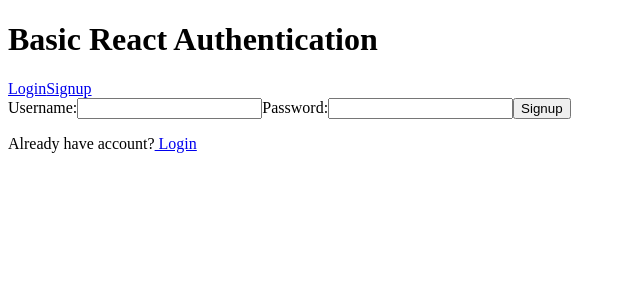
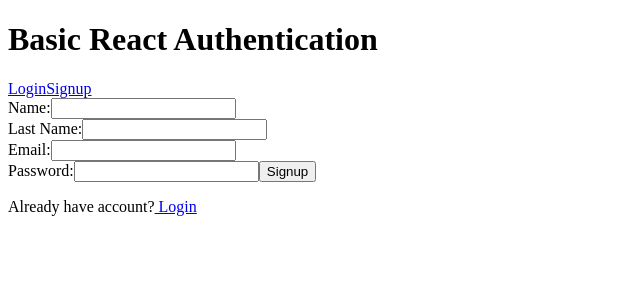
Before and after one commit to on2wheels-es/front-end, a React (Create React App) app: page /signup in a window 1280 px wide. Shown: the top 300 px of the page, without its empty margins (0-640 px from the left). Built offline with nearby package versions, Linux system fonts and the light colour scheme; no server answers.

Commit message:
adds withAuth to Private component and updates signup

```diff
--- a/src/components/Navbar.js
+++ b/src/components/Navbar.js
@@ -10,7 +10,7 @@
 			<div>
 				{isLoggedIn ? (
 					<>
-						<p>username: {user.username}</p>
+						<p>username: {user.firstName}</p>
 						<button onClick={logout}>Logout</button>
 					</>
 				) : (
--- a/src/lib/apiClient.js
+++ b/src/lib/apiClient.js
@@ -13,13 +13,13 @@
 	}
 
 	signup(user) {
-		const { username, password } = user;
-		return this.apiClient.post('/signup', { username, password }).then(({ data }) => data);
+		const { firstName, lastName, email, password } = user;
+		return this.apiClient.post('/signup', { firstName, lastName, email, password }).then(({ data }) => data);
 	}
 
 	login(user) {
-		const { username, password } = user;
-		return this.apiClient.post('/login', { username, password }).then(({ data }) => data);
+		const { email, password } = user;
+		return this.apiClient.post('/login', { email, password }).then(({ data }) => data);
 	}
 
 	logout() {
--- a/src/pages/Private.js
+++ b/src/pages/Private.js
@@ -1,13 +1,17 @@
 import React, { Component } from 'react';
+
+import { withAuth } from '../providers/AuthProvider';
 
 class Private extends Component {
 	render() {
+	  const { user } = this.props;
+
 		return (
 			<div>
-				<h1>Welcome username</h1>
+				<h1>Welcome {user.firstName}</h1>
 			</div>
 		);
 	}
 }
 
-export default Private;
+export default withAuth(Private);
--- a/src/pages/Signup.js
+++ b/src/pages/Signup.js
@@ -6,15 +6,17 @@
   constructor(props) {
     super(props)
     this.state = {
-    username: "",
+    firstName: "",
+    lastName: "",
+    email: "",
     password: ""
   };
   }
 
   handleFormSubmit = event => {
     event.preventDefault();
-    const { username, password } = this.state;
-    this.props.signup({ username, password });
+    const { firstName, lastName, email, password } = this.state;
+    this.props.signup({ firstName, lastName, email, password });
   };
 
   handleChange = event => {
@@ -23,17 +25,34 @@
   };
 
   render() {
-    const { username, password } = this.state;
+    const { firstName, lastName, email, password } = this.state;
     return (
       <div>
         <form onSubmit={this.handleFormSubmit}>
-          <label>Username:</label>
+          <label>Name:</label>
           <input
             type="text"
-            name="username"
-            value={username}
+            name="firstName"
+            value={firstName}
             onChange={this.handleChange}
           />
+          <br></br>
+          <label>Last Name:</label>
+          <input
+            type="text"
+            name="lastName"
+            value={lastName}
+            onChange={this.handleChange}
+          />
+          <br></br>
+          <label>Email:</label>
+          <input
+            type="email"
+            name="email"
+            value={email}
+            onChange={this.handleChange}
+          />
+          <br></br>
           <label>Password:</label>
           <input
             type="password"
--- a/src/providers/AuthProvider.jsx
+++ b/src/providers/AuthProvider.jsx
@@ -73,13 +73,13 @@
     }
   }
 
-  signup = async ({ username, password }) => {
+  signup = async ({ firstName, lastName, email, password  }) => {
     try {
       this.setState({
         status: 'loading',
         user: null,
       })
-      const user = await apiClient.signup({ username, password })
+      const user = await apiClient.signup({ firstName, lastName, email, password })
       console.log(user)
       this.setState({
         status: 'loggedIn',
```
